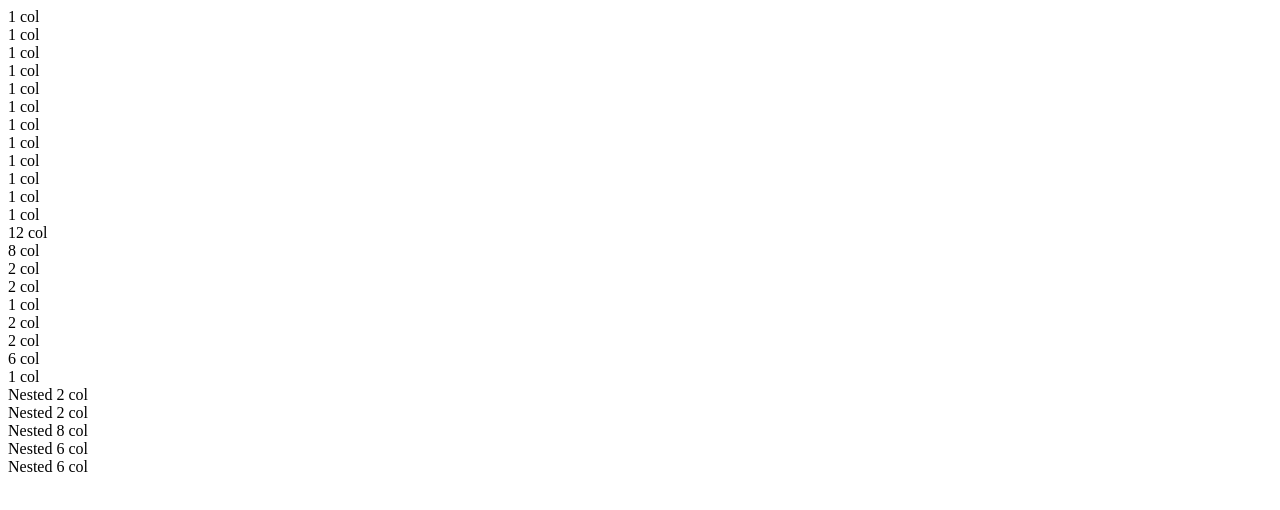
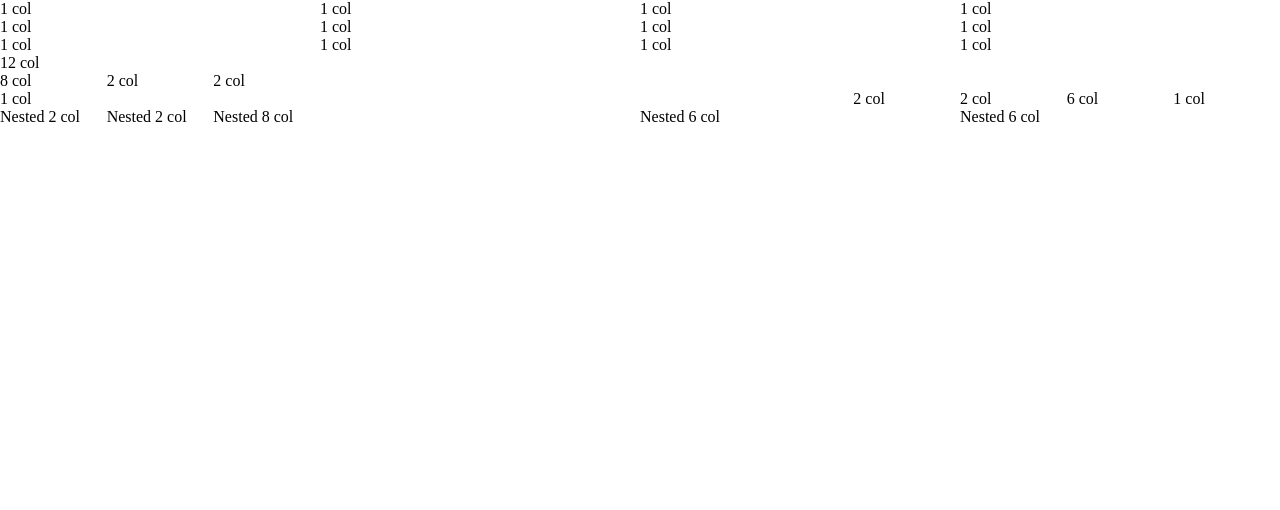
Before and after one commit to LucaGiozza/html-css-12bool, a plain HTML site: page index.html in a window 1280 px wide. Drawn offline with Linux system fonts and the light colour scheme; the site is published under a folder, as on GitHub Pages, so addresses that start at the root find nothing.

Commit message:
rimetto link come prima

```diff
--- a/index.html
+++ b/index.html
@@ -5,9 +5,9 @@
     <meta http-equiv="X-UA-Compatible" content="IE=edge">
     <meta name="viewport" content="width=device-width, initial-scale=1.0">
     <title>12bool</title>
-    <link rel="stylesheet" href="/css/12bool.css">
-    <link rel="stylesheet" href="/css/style.css/">
-    <link rel="stylesheet" href="/css/responsive.css">
+    <link rel="stylesheet" href="css/12bool.css">
+    <link rel="stylesheet" href="css/style.css/">
+    <link rel="stylesheet" href="css/responsive.css">
 </head>
 <body>
     <!-- riga composta da 12 colonne -->
```
